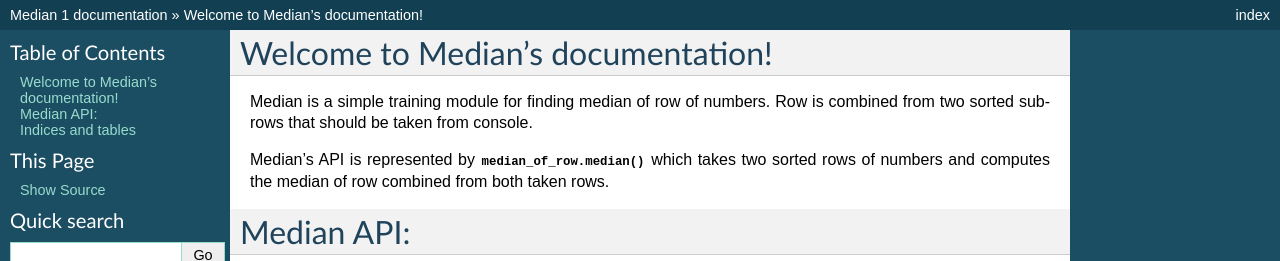
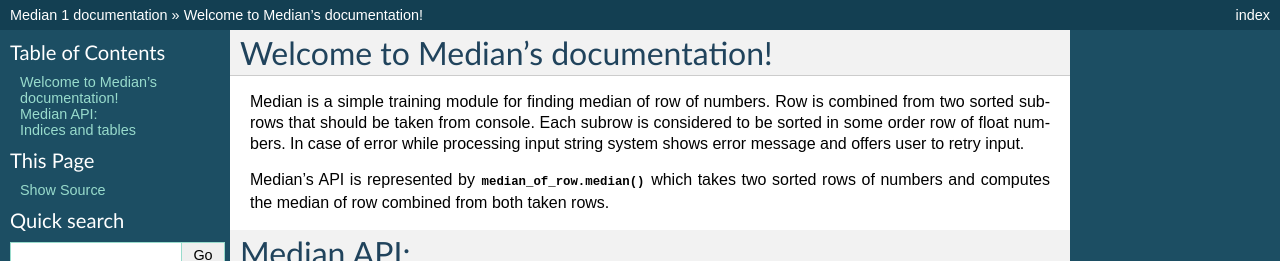
Before and after one commit to babichevanton/hh-school, a Sphinx documentation site: the page built from Median/docs/index.rst, in a window 1280 px wide, cut to the strip 0-261 px from the top of the page. Built offline with Sphinx 7.4.7, drawn with Linux system fonts in a browser that asks for light colours.

Commit message:
Improve documentation: add info about input.

```diff
--- a/Median/docs/index.rst
+++ b/Median/docs/index.rst
@@ -7,7 +7,8 @@ Welcome to Median's documentation!
 ==================================
 
 Median is a simple training module for finding median of row of numbers. Row is combined from two sorted subrows
-that should be taken from console.
+that should be taken from console. Each subrow is considered to be sorted in some order row of float numbers.
+In case of error while processing input string system shows error message and offers user to retry input.
 
 Median's API is represented by :py:func:`median_of_row.median()` which takes two sorted rows of numbers and computes
 the median of row combined from both taken rows.
```
Also changed, not shown: 5 other files.
